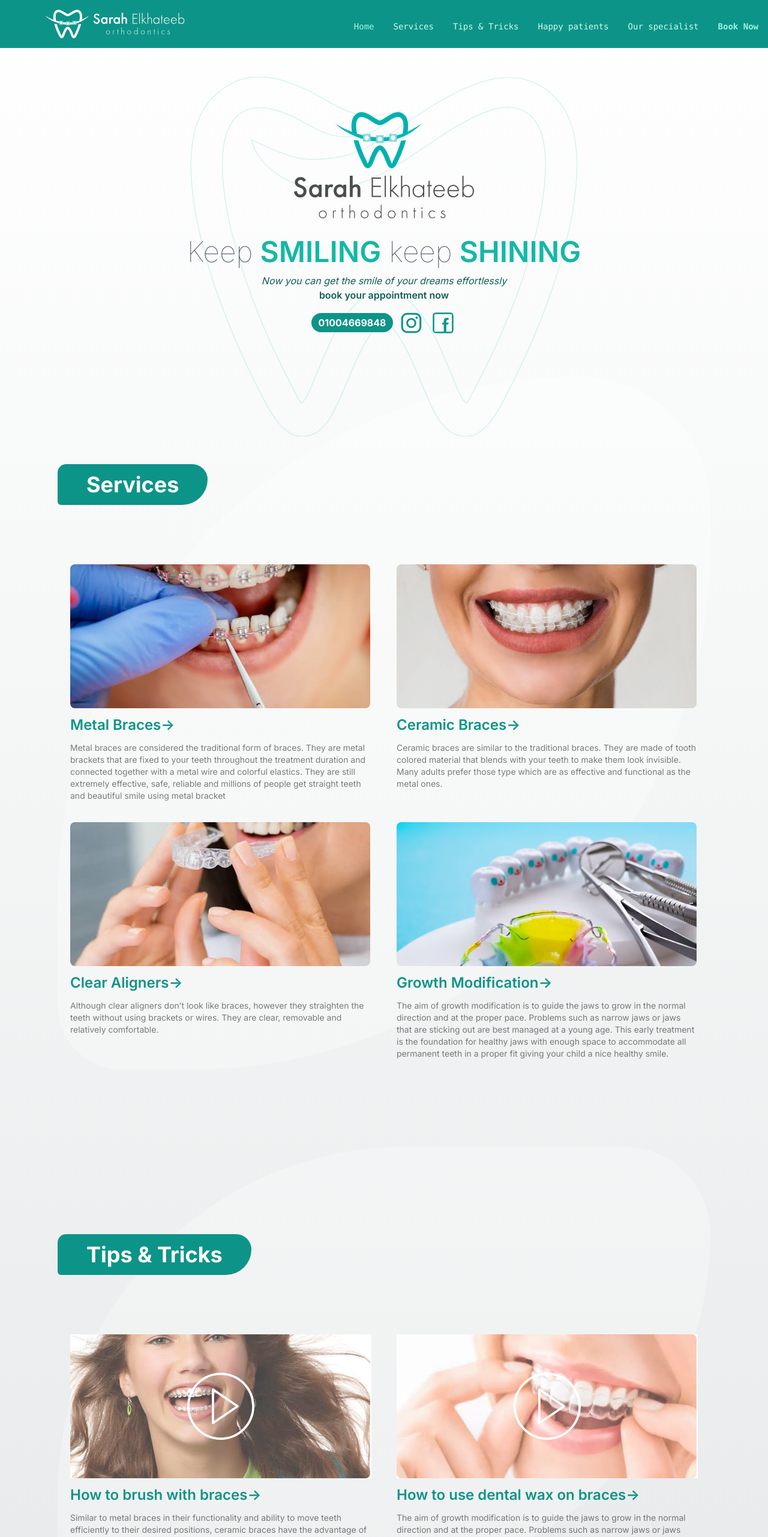
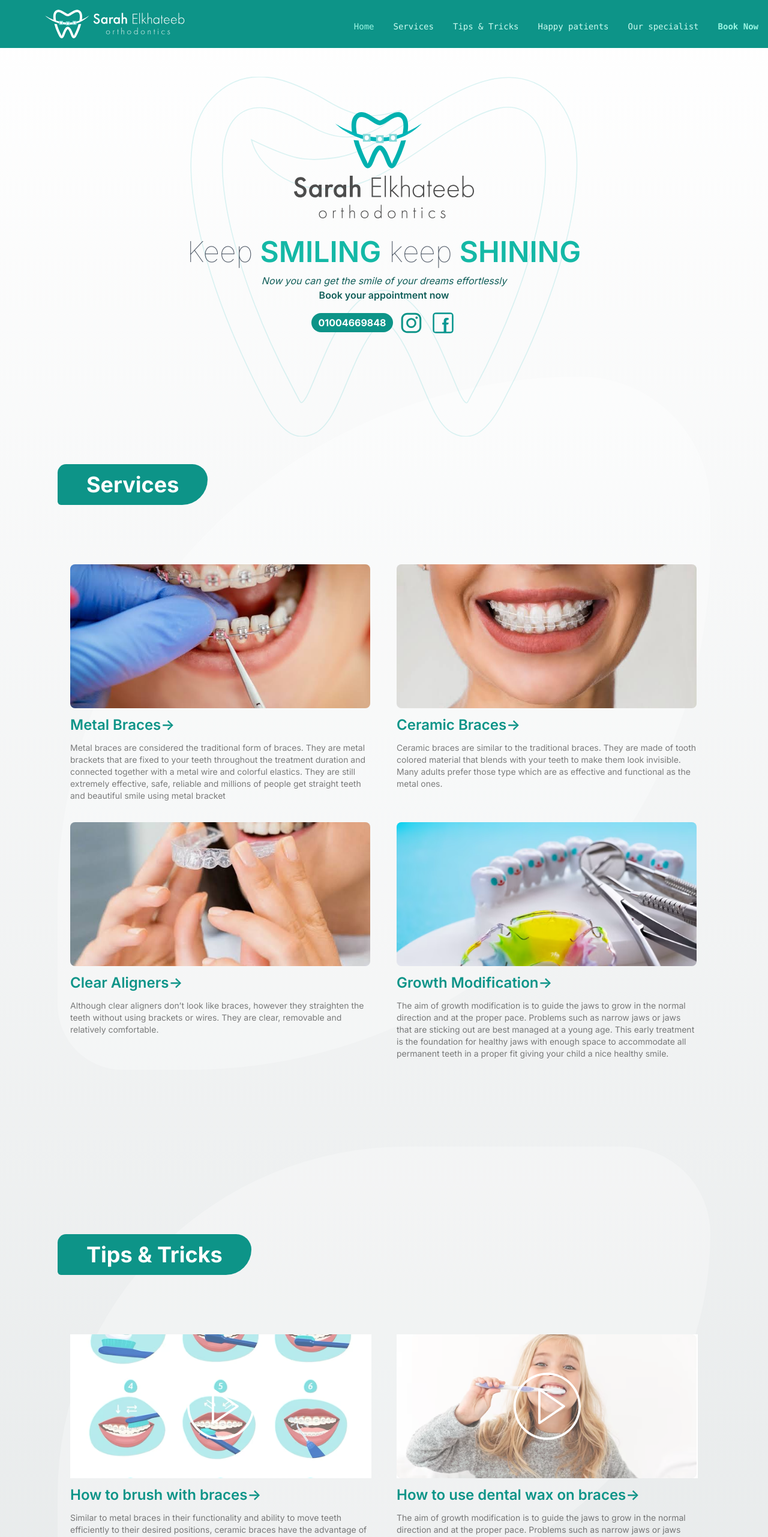
Before and after one commit to beshoyrmansour/sarah-elkhateeb-orthodontics, a Next.js app: page / in a window 1280 px wide. Shown: the top 2563 px of the page at 60% size. Built offline with nearby package versions, Linux system fonts and the light colour scheme.

Commit message:
update content

```diff
--- a/app/Tips.ts
+++ b/app/Tips.ts
@@ -5,7 +5,7 @@ const TipsList: Array<Tips> = [
 		title: 'How to brush with braces',
 		slug: 'how_to_brush_with_braces',
 		linkTo: 'how_to_brush_with_braces',
-		icon: '/IMG_5799.jpg',
+		icon: '/File_000.png',
 		description:
 			'Similar to metal braces in their functionality and ability to move teeth efficiently to their desired positions, ceramic braces have the advantage of being completely transparent. These are the choice for adult patients who feel a bit uncomfortable to walk around with metal braces on.',
 		type: TipsTypes.video,
@@ -16,7 +16,7 @@ const TipsList: Array<Tips> = [
 		title: 'How to use dental wax on braces',
 		slug: 'how_to_use_dental_wax_on_braces',
 		linkTo: 'how_to_use_dental_wax_on_braces',
-		icon: '/IMG_5804.jpg',
+		icon: '/File_001.png',
 		description:
 			'The aim of growth modification is to guide the jaws to grow in the normal direction and at the proper pace. Problems such as narrow jaws or jaws that are sticking out are best managed at a young age. This early treatment is the foundation for healthy jaws with enough space to accommodate all permanent teeth in a proper fit giving your child a nice healthy smile.',
 		type: TipsTypes.video,
--- a/components/Hero.tsx
+++ b/components/Hero.tsx
@@ -45,7 +45,7 @@ const Hero = (props: Props) => {
 							effortlessly
 							<br />
 							<span className="font-semibold not-italic">
-								book your appointment now
+								Book your appointment now
 							</span>
 						</div>
 						<span className="mb-6 hidden items-center justify-center text-center md:flex">
@@ -91,7 +91,7 @@ const Hero = (props: Props) => {
 				<div className="align-center fixed bottom-4 right-0 z-20 flex flex-col justify-center rounded-xl bg-white py-2 md:hidden">
 					<a
 						target="_blank"
-						href="https://www.instagram.com/sarahelkhateeb.orthodontics/"
+						href="tel:01004669848"
 						className="mx-auto px-1 pb-1"
 					>
 						<Image
```
Also changed, not shown: public/File_000.png (added), public/File_001.png (added).
